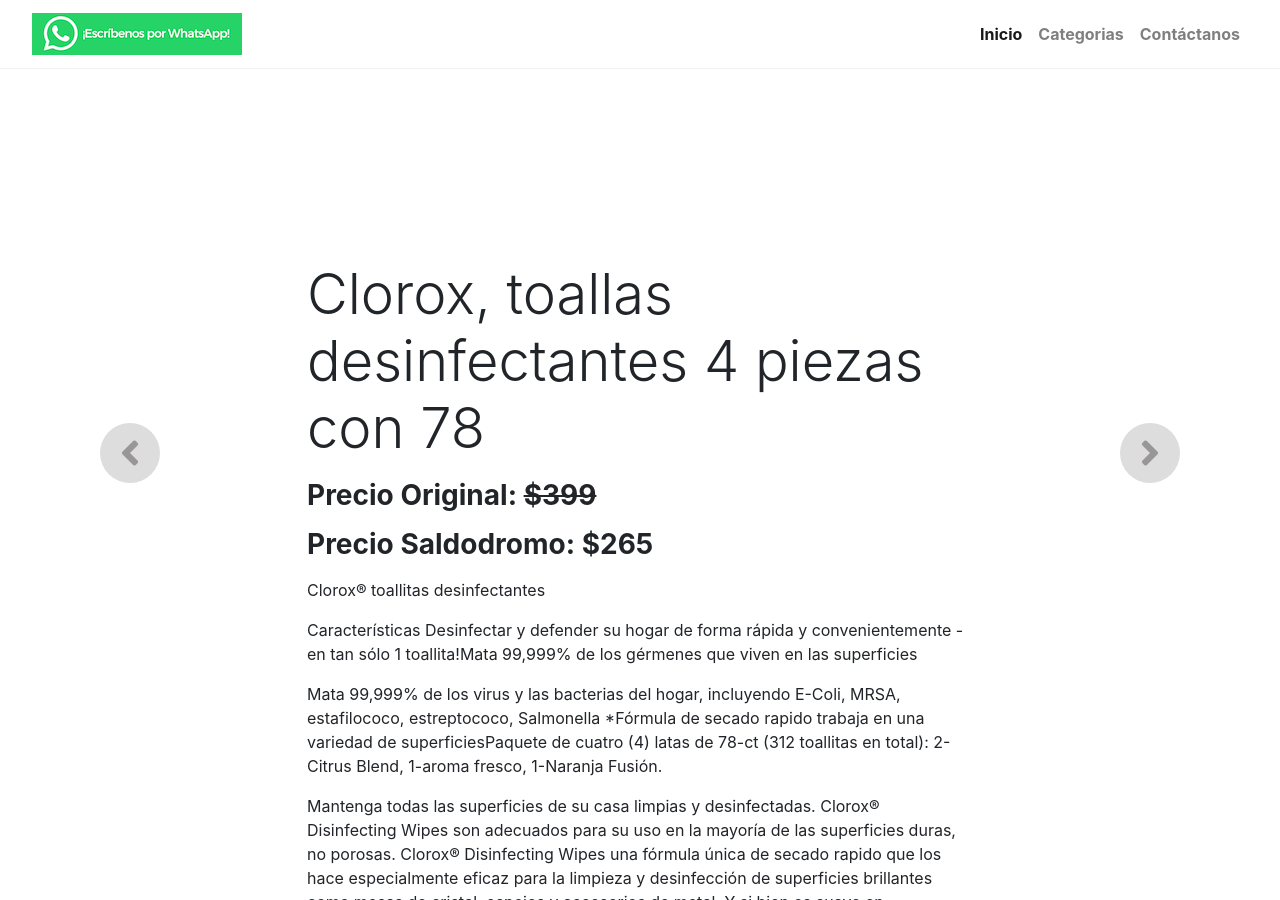
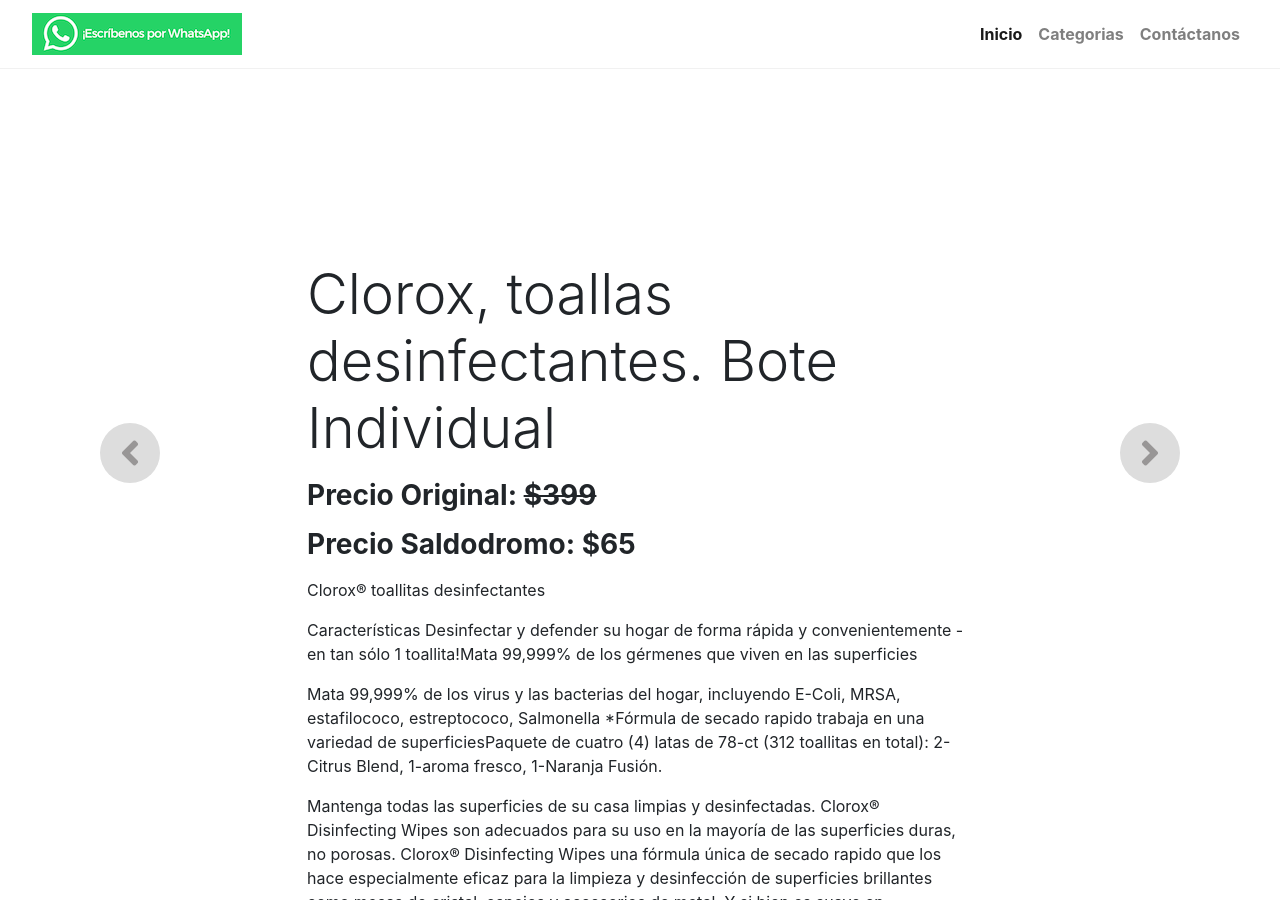
Before and after one commit to saldodromo-mx/webpage, a Jekyll site: the page built from _posts/2020-12-18-toallas-clorox.md, in a window 1280 px wide and 900 px high, scrolled down 615 px. Built offline with Jekyll 4.4.1, drawn with Linux system fonts in a browser that asks for light colours; nearby versions of some CDN libraries; library files that are not in the unit come from our copies; comment, search, counter and statistics services are not loaded.

Commit message:
Te, cafe, agave vendidos Cloros ya solo por pieza

```diff
--- a/_posts/2020-12-18-toallas-clorox.md
+++ b/_posts/2020-12-18-toallas-clorox.md
@@ -1,5 +1,5 @@
 ---
-title:  "Clorox, toallas desinfectantes 4 piezas con 78 "
+title:  "Clorox, toallas desinfectantes. Bote Individual "
 metadate: "hide"
 categories: [Cocina-y-Utensilios]
 image: "/assets/images/103518_11052621692958.jpg"
@@ -7,7 +7,7 @@
 ---
 
 ### Precio Original:  ~~$399~~
-### Precio Saldodromo:  $265
+### Precio Saldodromo:  $65
 
 Clorox® toallitas desinfectantes
 
```
Also changed, not shown: _vendidos/2020-12-18-agave-capricho.md (renamed from _posts/2020-12-18-agave-capricho.md), _vendidos/2020-12-18-cafe-mexicano.md (renamed from _posts/2020-12-18-cafe-mexicano.md), _vendidos/2020-12-18-te-verde-kombuha.md (renamed from _posts/2020-12-18-te-verde-kombuha.md).
